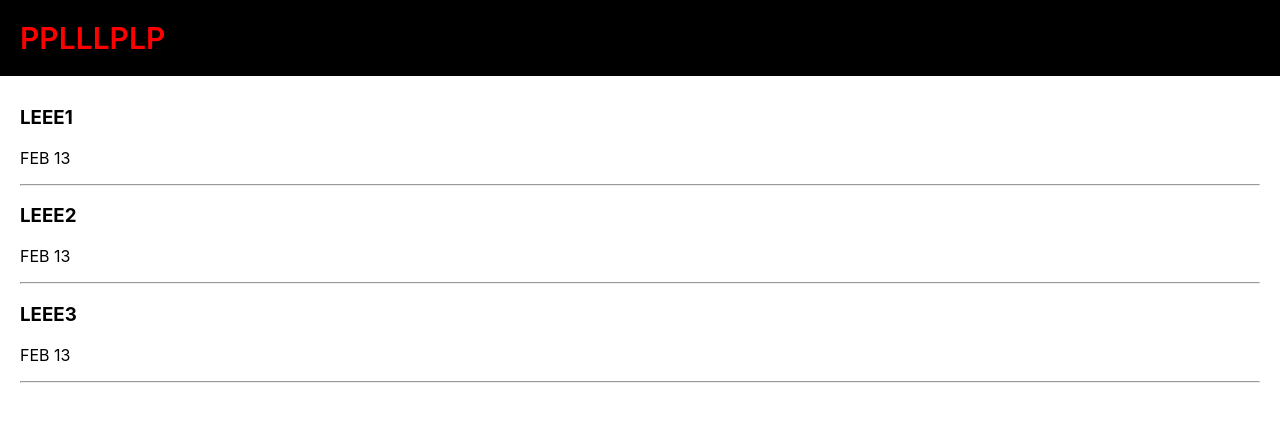
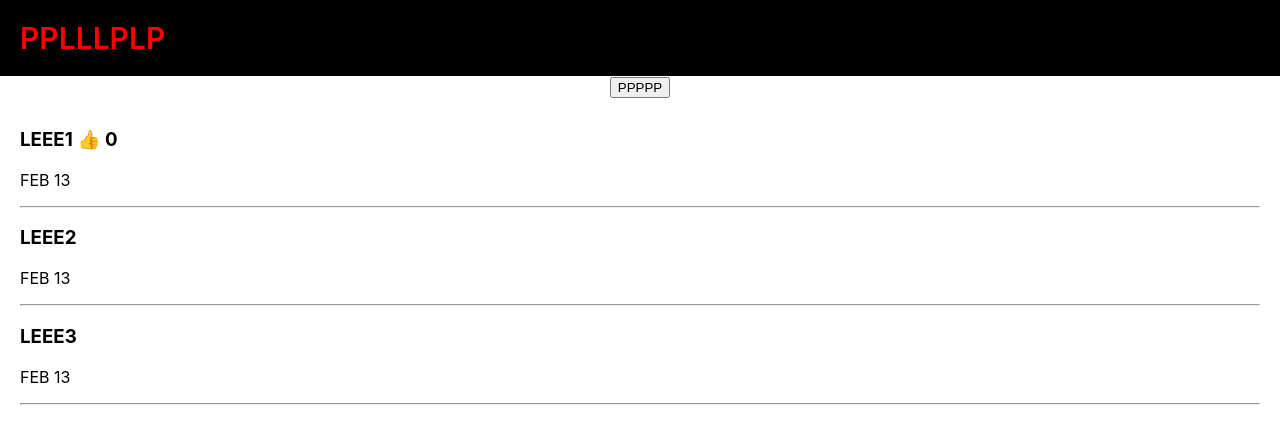
Before and after one commit to luthentic/REACT, a React (Create React App) app in the folder reactpr/: page / in a window 1280 px wide. Shown: the top 444 px of the page. Built offline with nearby package versions, Linux system fonts and the light colour scheme.

Commit message:
usestate immutable variation

```diff
--- a/reactpr/src/App.js
+++ b/reactpr/src/App.js
@@ -1,6 +1,7 @@
 import React,{useState} from 'react';
 import logo from './logo.svg';
 import './App.css';
+import { func } from 'prop-types';
 
 let lee ='LEE'
 let css ={color:'red', fontSize:'30px'}
@@ -8,14 +9,21 @@ let css ={color:'red', fontSize:'30px'}
 function App() {
 
   let [LEE1,LEE2] = useState(['LEEE1', 'LEEE2','LEEE3']);
+  let [GOOD1,GOOD2] = useState(0)
 
+  function Change(){
+    let newArray = [...LEE1]
+    newArray[0] = 'KIM1'
+    LEE2(newArray)
+  }
   return (
     <div className="App">
       <div className='black-nav'>
         <div style={ css }>PPLLLPLP</div>
       </div>
+      <button onClick={Change}>PPPPP</button>
       <div className="list">
-        <h3>{LEE1[0] }</h3>
+        <h3>{LEE1[0] } <span onClick={()=>{GOOD2(GOOD1 + 1)}}>👍</span> {GOOD1} </h3> {/* onclick has only function  */}
         <p>FEB 13</p>
         <hr/>
         <h3>{LEE1[1] }</h3>
```
